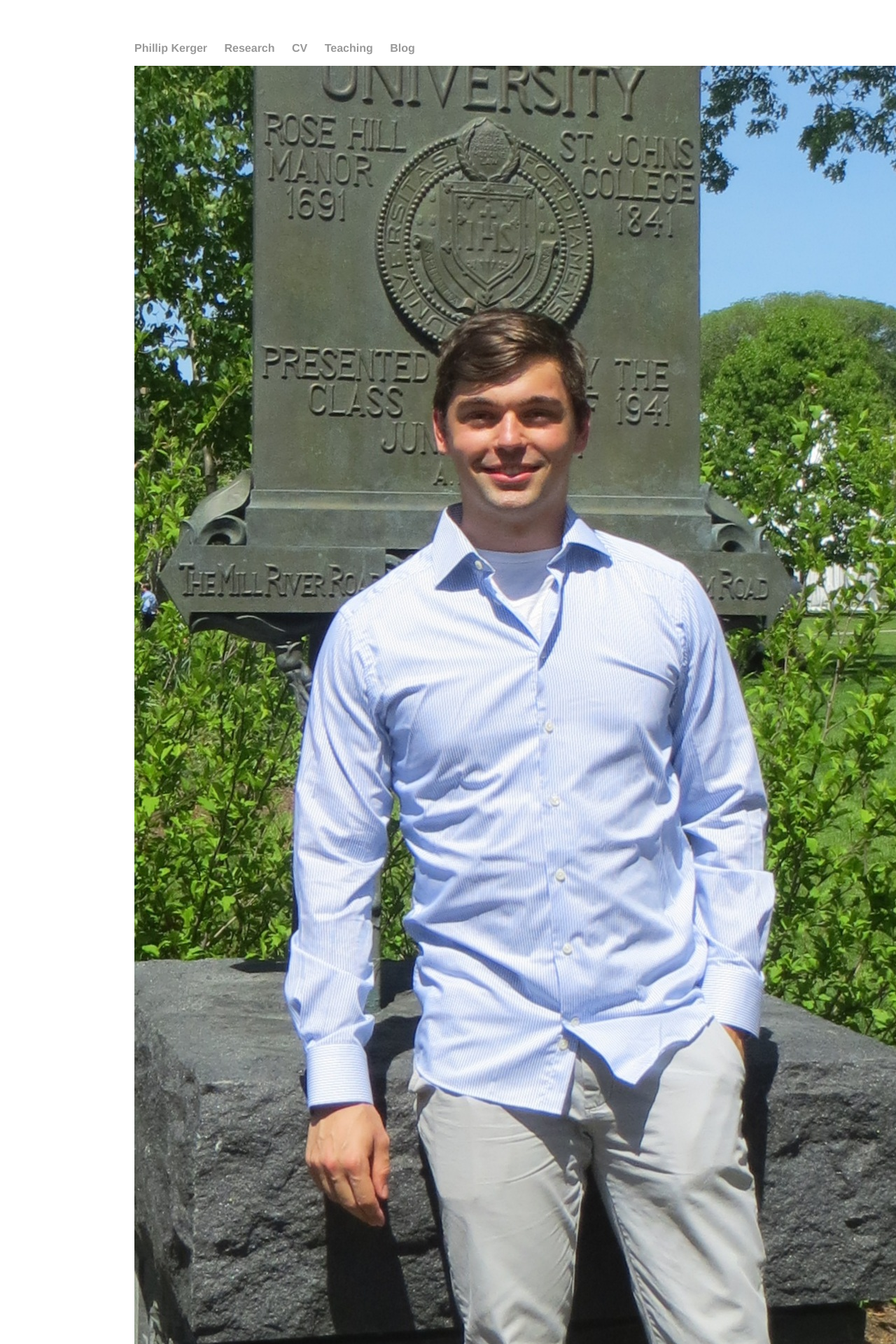
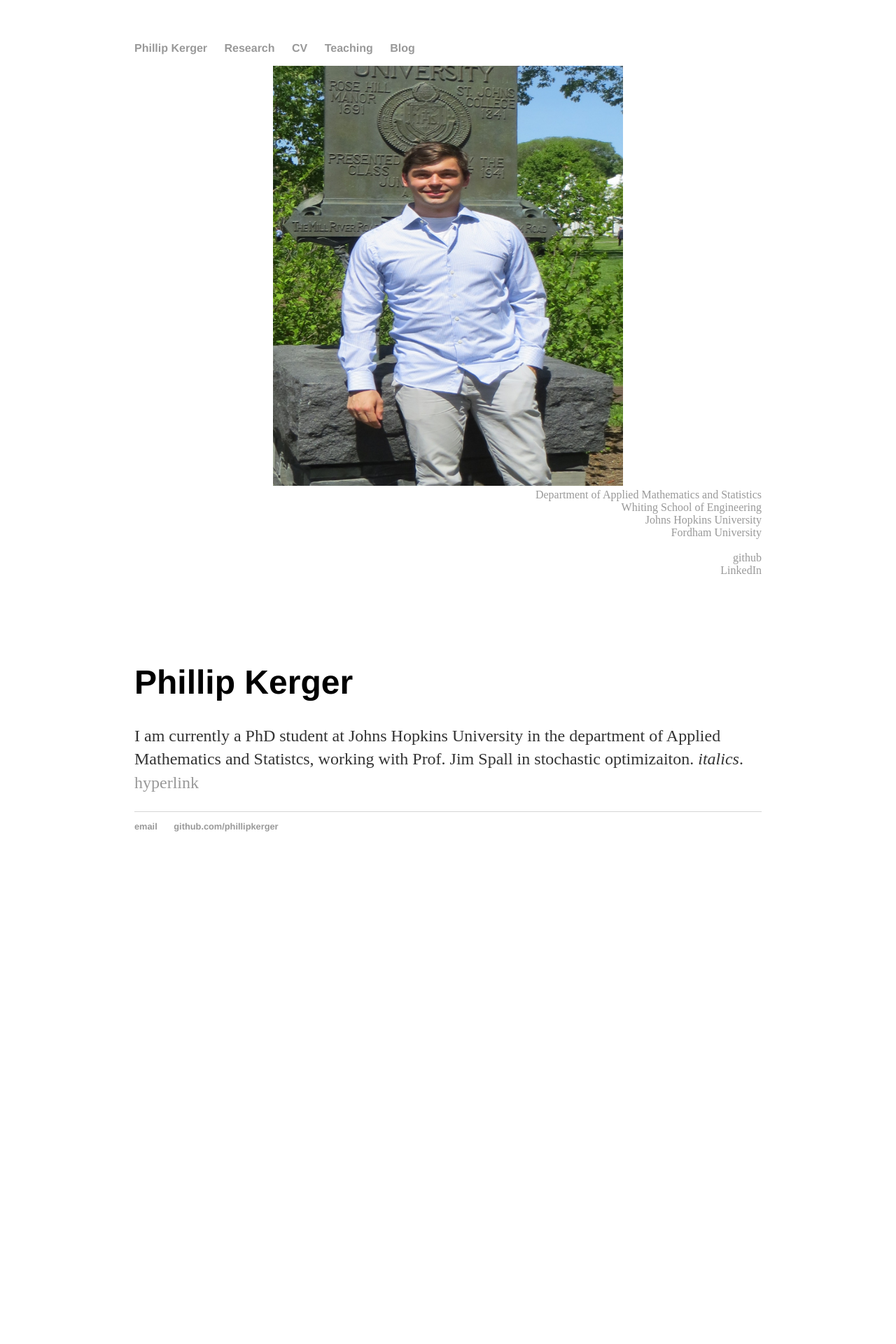
Before and after one commit to PhillipKerger/phillipkerger.github.io, a Jekyll site: the page built from index.html, in a window 1280 px wide. Shown: the top 1920 px of the page at 70% size. Built offline with Jekyll 4.4.1, drawn with Linux system fonts in a browser that asks for light colours; after the commit the page ends 1248 px from its top, so only the background shows below that.

Commit message:
Update index.html

```diff
--- a/index.html
+++ b/index.html
@@ -7,7 +7,7 @@
   <div class="span12">
     <div class="container">
 	<div class="span3">
-		<div style="text-align:center"><img src="websitephoto.jpg">
+		<div style="text-align:center"><img src="websitephoto.jpg" style="width:500px;height:600px;">
 		</div>
 	</div>
 	<div class="span4">
```
